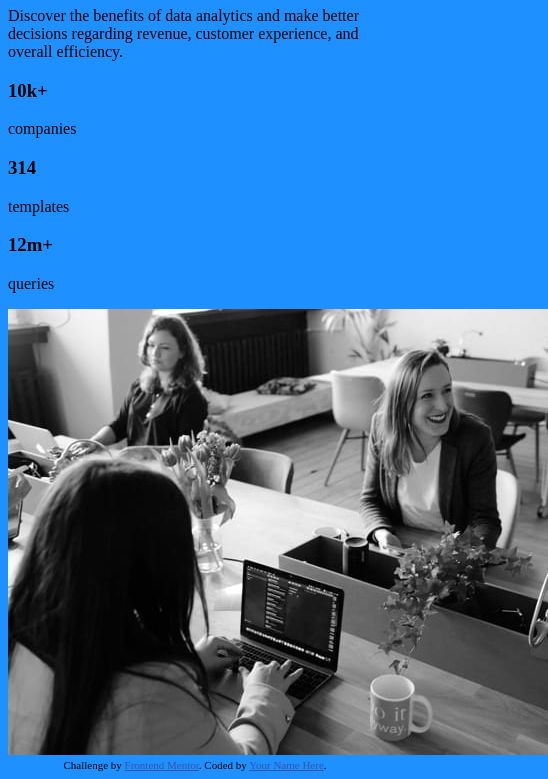
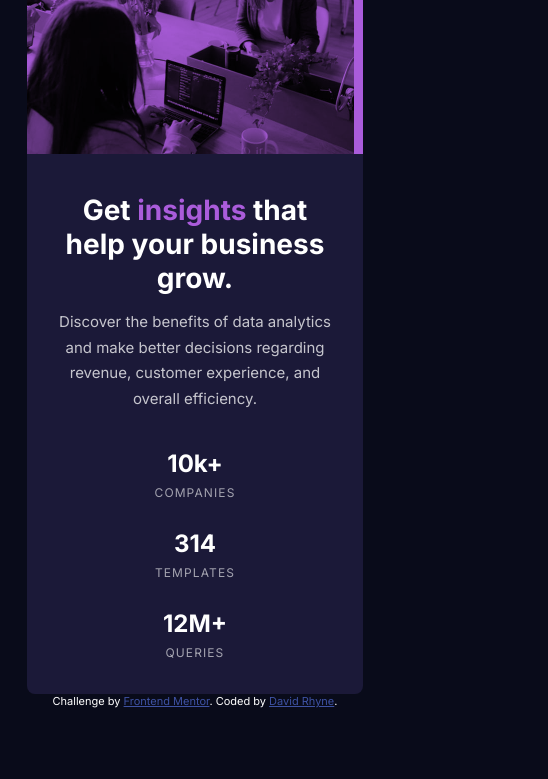
Before and after one commit to davidrhyne/stats-preview-card-component-main, a plain HTML site: page index.html in a window 390 px wide. Shown: the part 110-889 px from the top of the page, 548 px wide, since content can reach past the window. After the commit the page ends 844 px from the top, so only its background shows below. Drawn offline with Linux system fonts and the light colour scheme.

Commit message:
mobile styling completed

```diff
--- a/css/style.css
+++ b/css/style.css
@@ -1,3 +1,122 @@
+/* font-family: 'Inter', sans-serif;
+font-family: 'Lexend Deca', sans-serif; */
+
+/*
+
+    Mobile: 375px
+    Desktop: 1440px
+
+Body Copy
+
+    Font size: 15px
+
+Font
+
+    Family: Inter
+
+    Weights: 400, 700
+
+    Family: Lexend Deca
+
+    Weights: 400
+
+
+*/
+
+:root {
+    --main-bg-color: hsl(233, 47%, 7%);
+    --card-bg-color: hsl(244, 38%, 16%);
+    --accent-color: hsl(277, 64%, 61%);
+    --main-heading-color: hsl(0, 0%, 100%);
+    --main-paragraph-color: hsla(0, 0%, 100%, 0.75);
+    --stat-heading-color:hsla(0, 0%, 100%, 0.6);
+}
+
 body {
-    background-color: dodgerblue;
+    background-color: var(--main-bg-color);
+    color: var(--main-heading-color);
+    font-size: 16px;
+    font-family: 'Inter', sans-serif;
+    text-align: center;
+    padding: 1em 0;
 }
+
+h1, h3, p {
+    margin: 0;
+}
+
+.card {
+    background-color: var(--card-bg-color);
+    max-width: 1100px;
+    min-height: 780px;
+    width: 90%;
+    margin: 0 auto;
+    display: flex;
+    flex-direction: column;
+    border-radius: 8px;
+}
+
+.card-content {
+    padding: 0 1.7em;
+}
+
+.card-title {
+    color: var(--main-heading-color) ;
+    font-size: 1.75rem;
+    font-weight: 700;
+    margin: 1.4em 0 .5em 0;
+}
+
+.accent {
+    color: var(--accent-color);
+}
+
+.card-body {
+    color: var(--main-paragraph-color);
+    font-size: .9375rem;
+    font-weight: 400;
+    line-height: 1.7;
+    margin-bottom: 2.5em;
+}
+
+.card-feature > h3 {
+    font-size: 1.5rem;
+    font-weight: 700;
+    padding-bottom: .3em;
+}
+
+.card-feature > p {
+    color: var(--stat-heading-color);
+    font-size: .75rem;
+    text-transform: uppercase;
+    letter-spacing: 1.1px;
+    margin-bottom: 2.4em;
+    /* font-family: 'Lexend Deca', sans-serif; */
+}
+
+.img-mobile {
+    height: 240px;
+    background-repeat: no-repeat;
+    background-size: auto 240px;
+    border-radius: 8px 8px 0 0;
+    background-image: url('../images/image-header-mobile.jpg');
+    background-color: var(--accent-color);
+    background-blend-mode:multiply;
+    display: block;
+}
+
+.img-desktop {
+    display: none;
+}
+
+@media (min-width: 400px) {
+    .card {
+        flex-direction: row;
+        background: dodgerblue;
+    }
+
+    .img-mobile {
+        display: none;
+    }
+
+}
--- a/index.html
+++ b/index.html
@@ -5,6 +5,9 @@
   <meta name="viewport" content="width=device-width, initial-scale=1.0"> <!-- displays site properly based on user's device -->
 
   <link rel="icon" type="image/png" sizes="32x32" href="./images/favicon-32x32.png">
+  <link rel="preconnect" href="https://fonts.gstatic.com">
+  <link href="https://fonts.googleapis.com/css2?family=Inter:wght@400;700&family=Lexend+Deca&display=swap" rel="stylesheet">
+
   <link rel="stylesheet" href="css/style.css">
   <title>Frontend Mentor | Stats preview card component</title>
 
@@ -16,8 +19,10 @@
 </head>
 <body>
   <div class="card">
+    <!-- <img src="./images/image-header-mobile.jpg" alt="three business women collaborating at meeting table" class="img-mobile"> -->
+    <div class="img-mobile"></div>
     <div class="card-content">
-      <h1 class="card-title">Get <span class="highlight">insights</span> that help your business grow.</h1>
+      <h1 class="card-title">Get <span class="accent">insights</span> that help your business grow.</h1>
       <p class="card-body">Discover the benefits of data analytics and make better decisions regarding revenue, customer
         experience, and overall efficiency.</p>
       <div class="card-highlights">
@@ -30,17 +35,17 @@
           <p>templates</p>
         </div>
         <div class="card-feature">
-          <h3>12m+</h3>
+          <h3>12M+</h3>
           <p>queries</p>
         </div>
       </div>
     </div>
-    <img src="./images/image-header-desktop.jpg" alt="three business women collaborating">
+    <img class="img-desktop" src="./images/image-header-desktop.jpg" alt="three business women collaborating at meeting table">
   </div>
 
   <div class="attribution">
     Challenge by <a href="https://www.frontendmentor.io?ref=challenge" target="_blank">Frontend Mentor</a>.
-    Coded by <a href="#">Your Name Here</a>.
+    Coded by <a href="#">David Rhyne</a>.
   </div>
 </body>
 </html>
```
